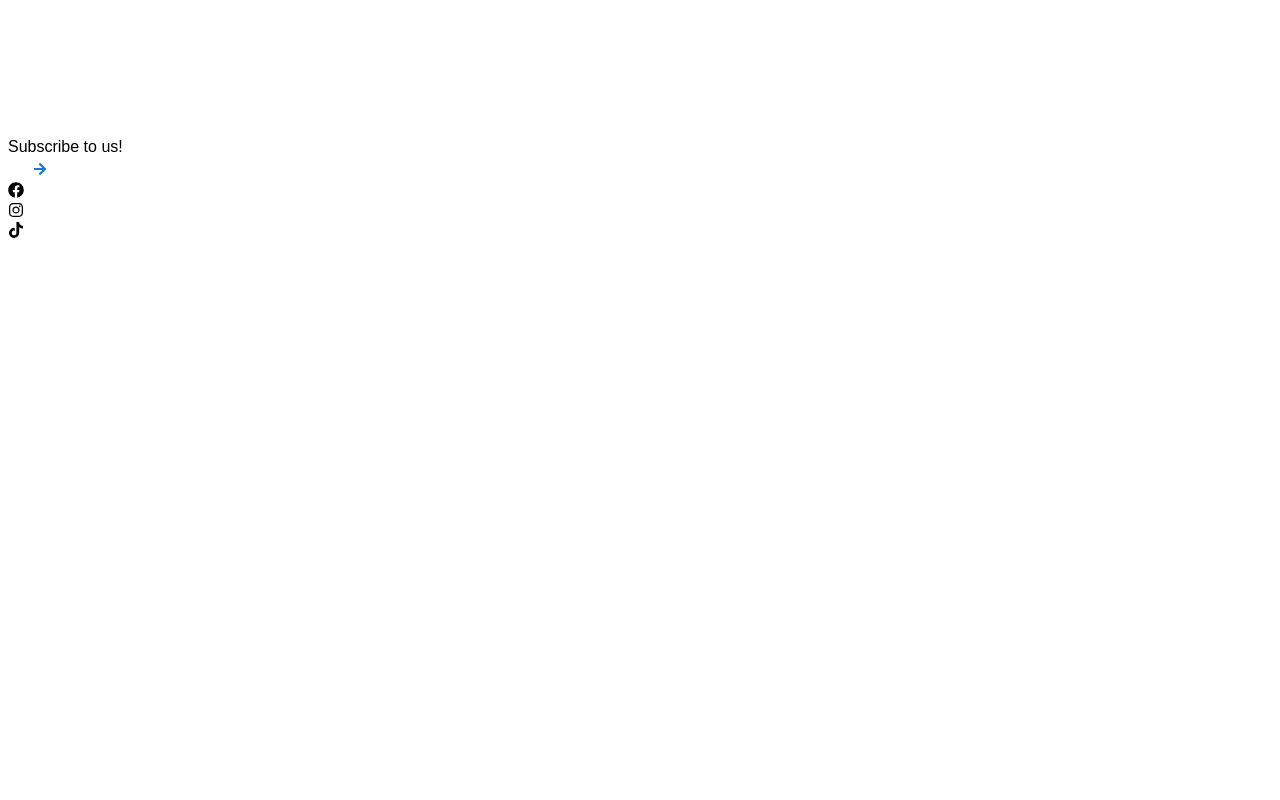
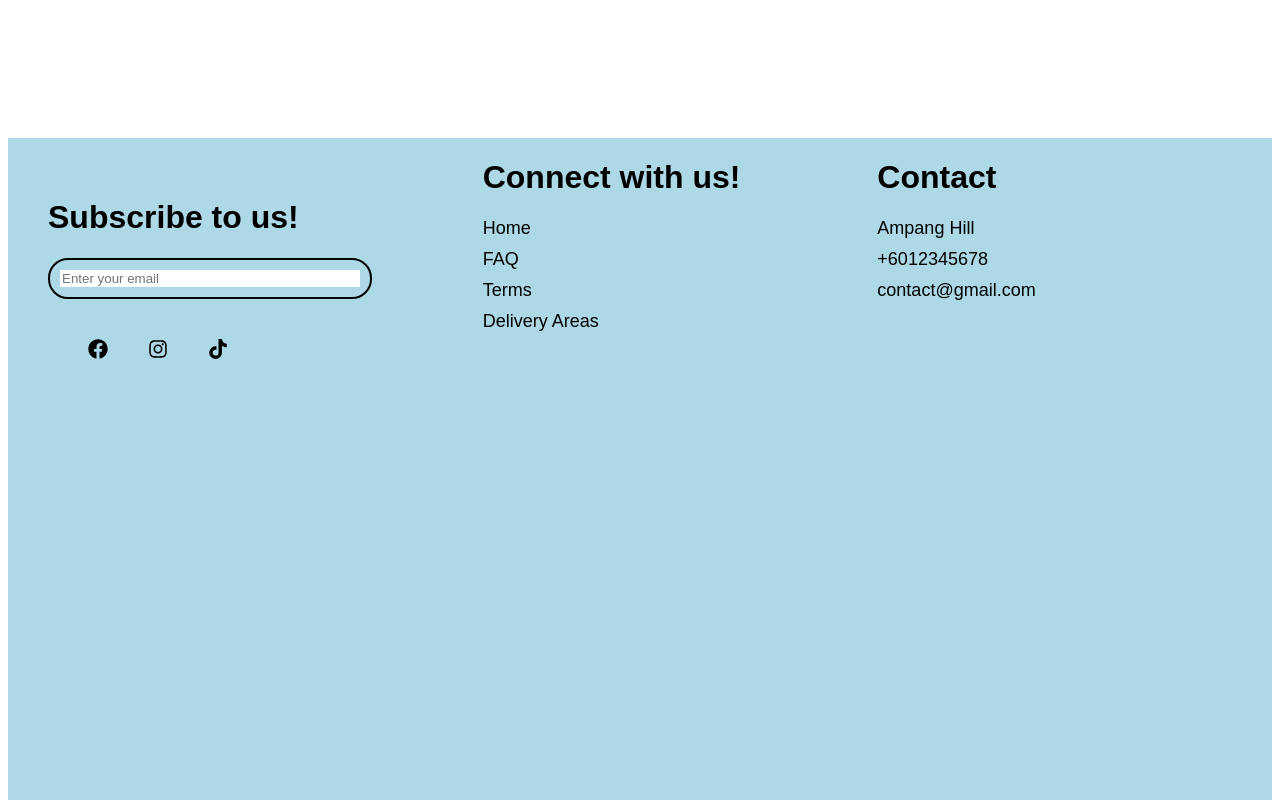
Before and after one commit to BCworkin/jigglebagelsreact, a React (Create React App) app in the folder jigglebagelsreact/: page / in a window 1280 px wide. Shown: the part 780-1580 px from the top of the page. Built offline with nearby package versions, Linux system fonts and the light colour scheme; a web font is replaced by a local one.

Commit message:
almost done with footer, fixed some design in announcement and slider

```diff
--- a/jigglebagelsreact/src/components/Announcement.jsx
+++ b/jigglebagelsreact/src/components/Announcement.jsx
@@ -12,13 +12,12 @@ const moveBanner = keyframes`
 
 const Container = styled.div`
     height: 30px;
-    width: 100vw;
+    width: 100%;
     background-color: darksalmon;
     color: black;
-    /* padding: 3px; */
-    /* display: flex; */
     align-items: center;
     justify-content: center;
+    overflow: hidden;
 `
 
 const Sentence = styled.div`
--- a/jigglebagelsreact/src/components/Footer.jsx
+++ b/jigglebagelsreact/src/components/Footer.jsx
@@ -1,27 +1,86 @@
-import { Button } from '@mui/material'
 import React from 'react'
-import { FaArrowRight, FaFacebook, FaInstagram, FaTiktok } from 'react-icons/fa'
+import { FaFacebook, FaInstagram, FaTiktok } from 'react-icons/fa'
 import styled from 'styled-components'
 
 const Container = styled.div`
-    height:100vw;
+    background-color: lightblue;
+    display: flex;
+    height: 150vh;
+`;
+
+
+const Left = styled.div`
+    flex: 1;
+    display: flex;
+    flex-direction: column;
+    padding: 40px;
 `
 
-const Left = styled.div``
+const Center = styled.div`
+flex: 1;
 
-const Title = styled.div``
+`
 
-const InputContainer = styled.div``
+const Title = styled.h1`
+`
 
-const Input = styled.div``
+const List = styled.ul`
+    margin: 0;
+    padding: 0;
+    list-style: none;
+    display: flex;
+    flex-wrap: wrap;
+`
 
-const Center = styled.div``
+const ListItem = styled.li`
+    width: 75%;
+    margin-bottom: 10px;
+    font-size: 18px;
+    cursor: pointer;
+    &:hover {
+        border-bottom: 2px solid #333;
+    }
+`
 
-const SocialContainer = styled.div``
+const InputContainer = styled.div`
+    /* border: 1px solid black; */
+    display: inline-flex;
+    border-radius: 20px;
+    border: 2px solid black;
+    padding: 10px;
+    max-width: 300px;
 
-const SocialIcon = styled.div``
+`
 
-const Right = styled.div``
+const Input = styled.input`
+    border: none;
+    outline: none;
+    width: 100%;
+`
+
+const SocialContainer = styled.div`
+display: inline-flex;
+padding: 30px;
+`
+
+const SocialIcon = styled.div`
+    font-size: 20px;
+    padding: 10px;
+    width: 40px;
+    height: 40px;
+    border-radius: 50%;
+    cursor: pointer;
+`
+
+const ContactItem = styled.div`
+    width: 75%;
+    margin-bottom: 10px;
+    font-size: 18px;
+`
+
+const Right = styled.div`
+    flex: 1;
+`
 
 
 const Footer = () => {
@@ -30,13 +89,8 @@ const Footer = () => {
         <Left>
             <Title>Subscribe to us!</Title>
             <InputContainer>
-                <Input placeholder="Eter your email"></Input>
+                <Input type="text" placeholder="Enter your email"></Input>
             </InputContainer>
-            <Button>
-                <FaArrowRight/>
-            </Button>
-        </Left>
-        <Center>
             <SocialContainer>
                 <SocialIcon>
                     <FaFacebook/>
@@ -48,9 +102,23 @@ const Footer = () => {
                     <FaTiktok/>
                 </SocialIcon>
             </SocialContainer>
+        </Left>
+        <Center>
+            <Title>Connect with us!</Title>
+            <List>
+                <ListItem>Home</ListItem>
+                <ListItem>FAQ</ListItem>
+                <ListItem>Terms</ListItem>
+                <ListItem>Delivery Areas</ListItem>
+            </List>
         </Center>
         <Right>
-
+            <Title>
+                Contact
+            </Title>
+            <ContactItem>Ampang Hill</ContactItem>
+            <ContactItem>+6012345678</ContactItem>
+            <ContactItem>contact@gmail.com</ContactItem>
         </Right>
 
     </Container>
--- a/jigglebagelsreact/src/components/Slider.jsx
+++ b/jigglebagelsreact/src/components/Slider.jsx
@@ -45,7 +45,7 @@ const ImageContainer = styled.div`
 `
 
 const Image = styled.img`
-    height: 50%;
+    height: 40%;
     width: 80%;
     margin: 20px;
 `
```
Also changed, not shown: jigglebagelsreact/src/index.css (+0 -9 lines), jigglebagelsreact/src/components/logo.jpg (renamed from jigglebagelsreact/src/images/logo.jpg), 1 other file (tests, documents, lock files or other folders).
